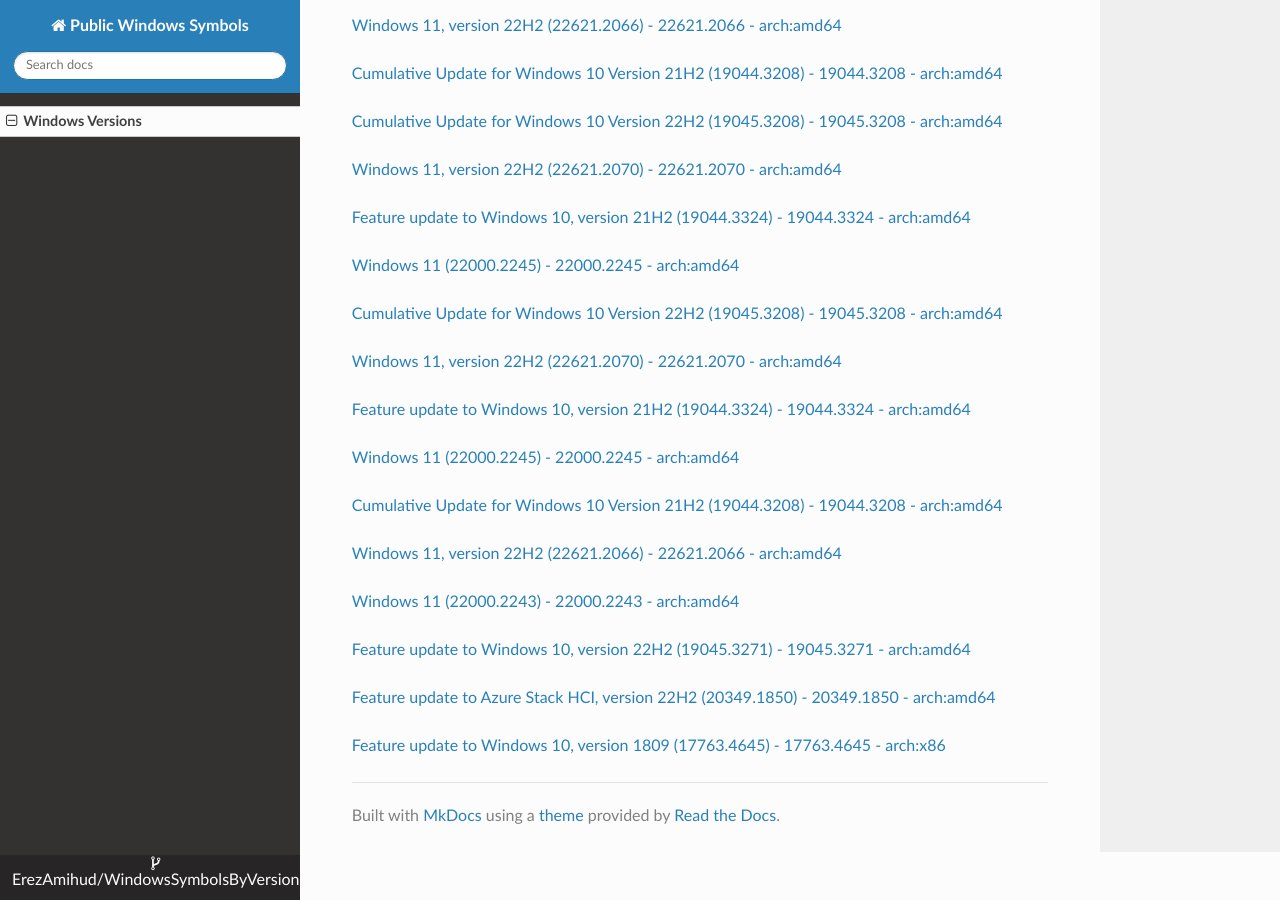
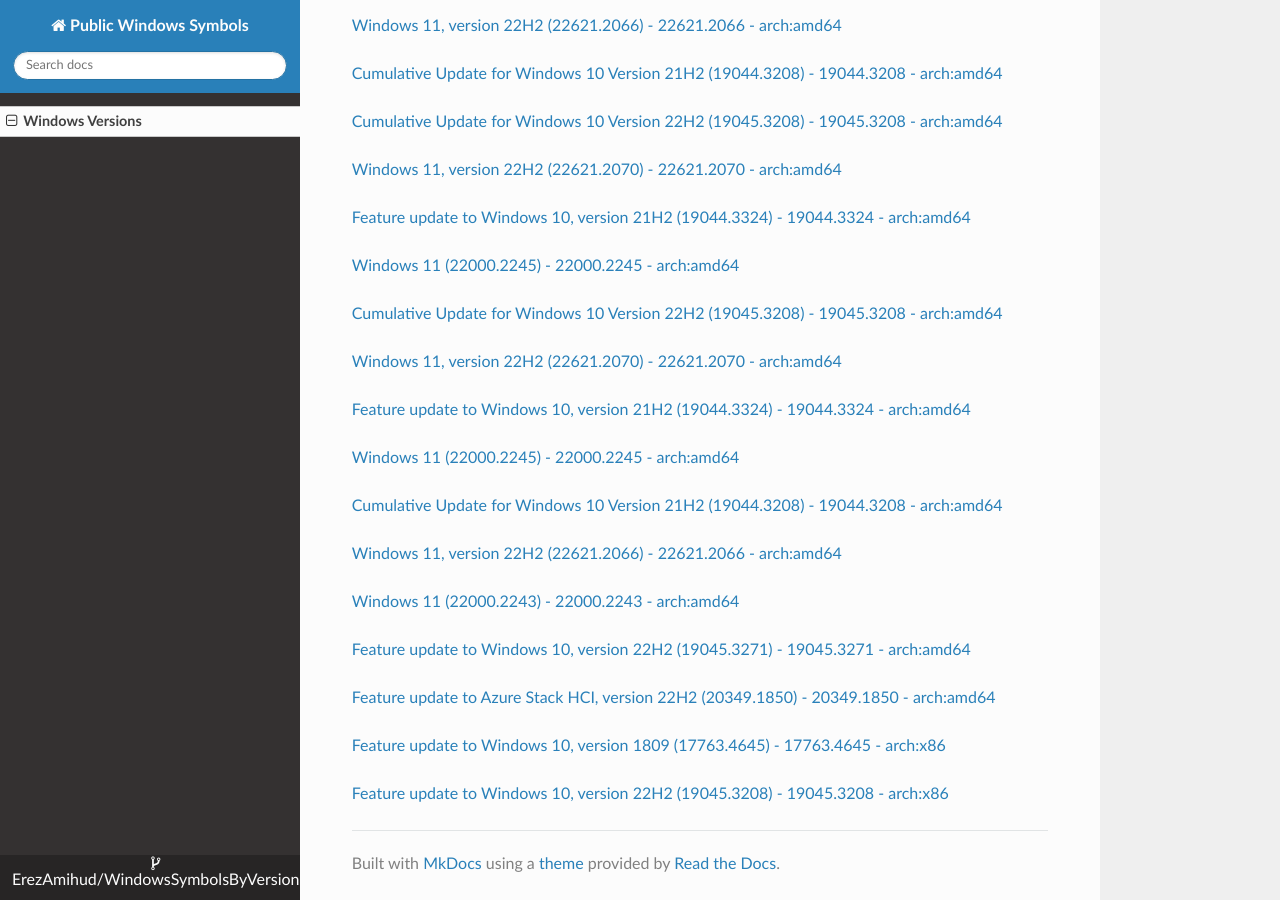
Before and after one commit to ErezAmihud/WindowsSymbolsByVersion, an MkDocs documentation site: the page built from docs/index.md, in a window 1280 px wide and 900 px high, scrolled down 27773 px. Built offline with MkDocs 1.6.1, drawn with Linux system fonts in a browser that asks for light colours; nearby versions of some CDN libraries.

Commit message:
Automated commit, add manifest for cf62dc01-2836-4592-841c-0d161075e136

```diff
--- a/docs/index.md
+++ b/docs/index.md
@@ -1585,3 +1585,6 @@
 
 
 [Feature update to Windows 10, version 1809 (17763.4645) - 17763.4645 - arch:x86](https://github.com/ErezAmihud/WindowsSymbolsByVersion/blob/main/manifests/9af79884-0a33-44ce-b77d-ae1adc2146cc.manifest)
+
+
+[Feature update to Windows 10, version 22H2 (19045.3208) - 19045.3208 - arch:x86](https://github.com/ErezAmihud/WindowsSymbolsByVersion/blob/main/manifests/cf62dc01-2836-4592-841c-0d161075e136.manifest)
```
Also changed, not shown: process_builds.json (+1 -1 lines), 1 other file.
